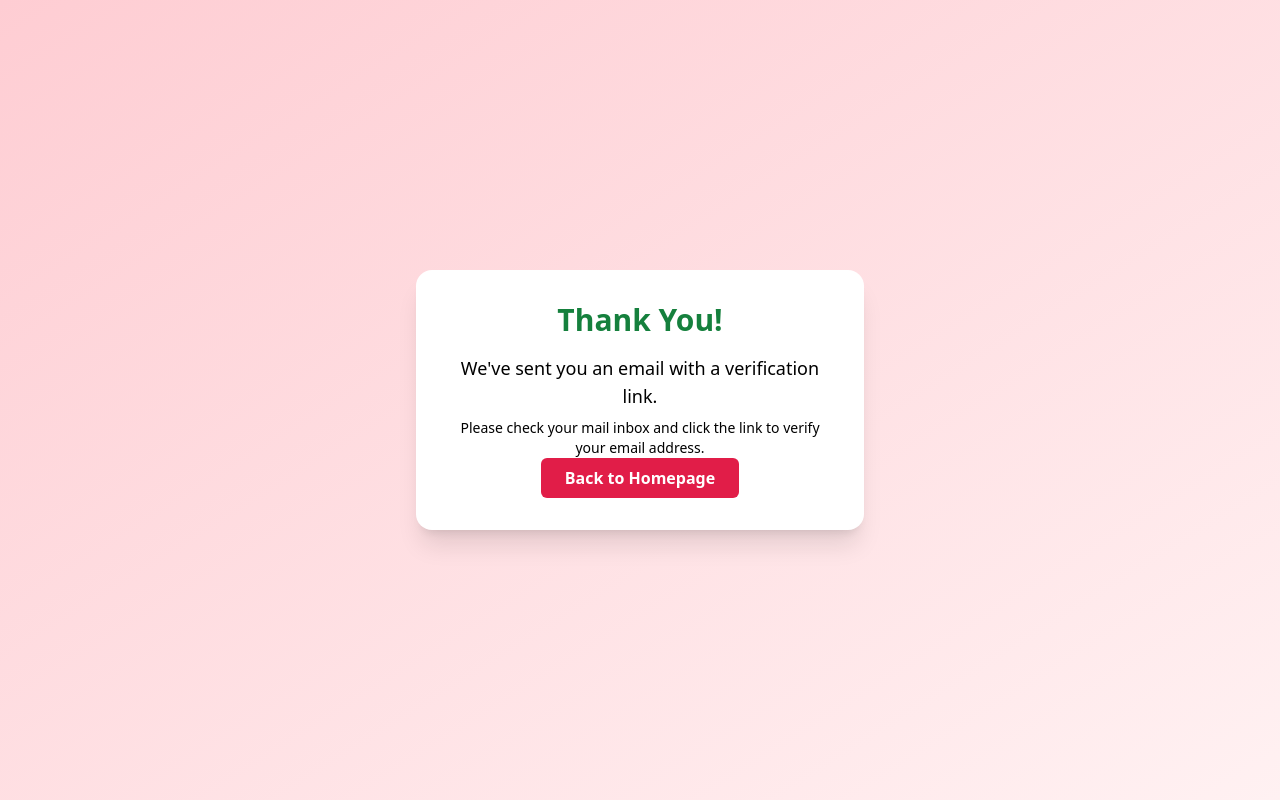
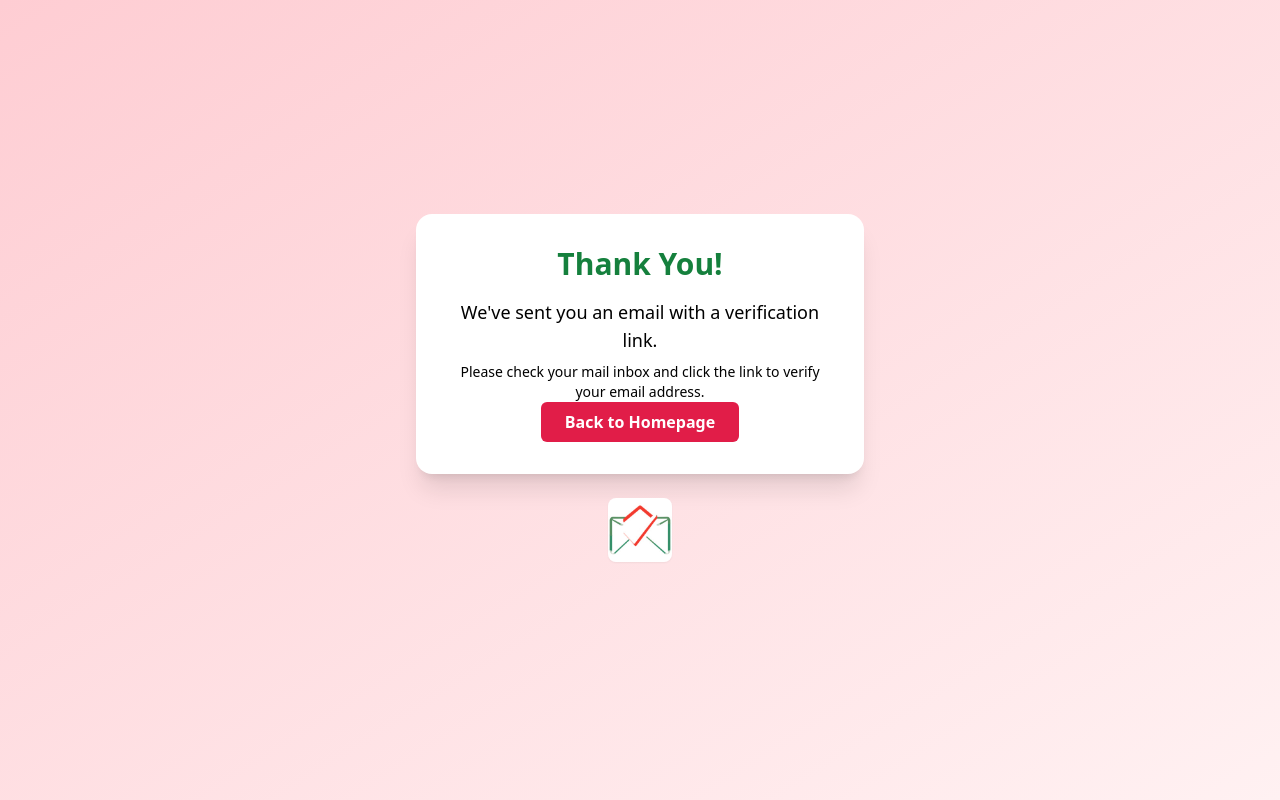
Before and after one commit to archanamd12/VerifyMe, a plain HTML site: page thank.html in a window 1280 px wide. Drawn offline with nearby package versions, Linux system fonts and the light colour scheme.

Commit message:
Add files via upload

```diff
--- a/thank.html
+++ b/thank.html
@@ -12,17 +12,25 @@
     <h1 class="text-3xl font-bold text-green-700 mb-4">
     Thank You!
     </h1>
+
+
     <p class="text-black-700 text-lg">
       We've sent you an email with a verification link.
     </p>
+
     <p class="text-sm text-black-500 mt-2">
       Please check your mail inbox and click the link to verify your email address.
     </p>
+
     <a
       href="/"
       class="inline-block bg-rose-600 hover:bg-rose-700 text-white font-semibold py-2 px-6 rounded-md transition duration-300">
       Back to Homepage
     </a>
   </div>
+  <br>
+  <div class="mb-6 flex justify-center">
+  <img src="/mylogo.jpg" alt="VerifyMe Logo" class="h-16 w-auto rounded-lg shadow-sm" />
+</div>
 </body>
 </html>
```
Also changed, not shown: index.html (+6 -2 lines), mylogo.jpg (added).
